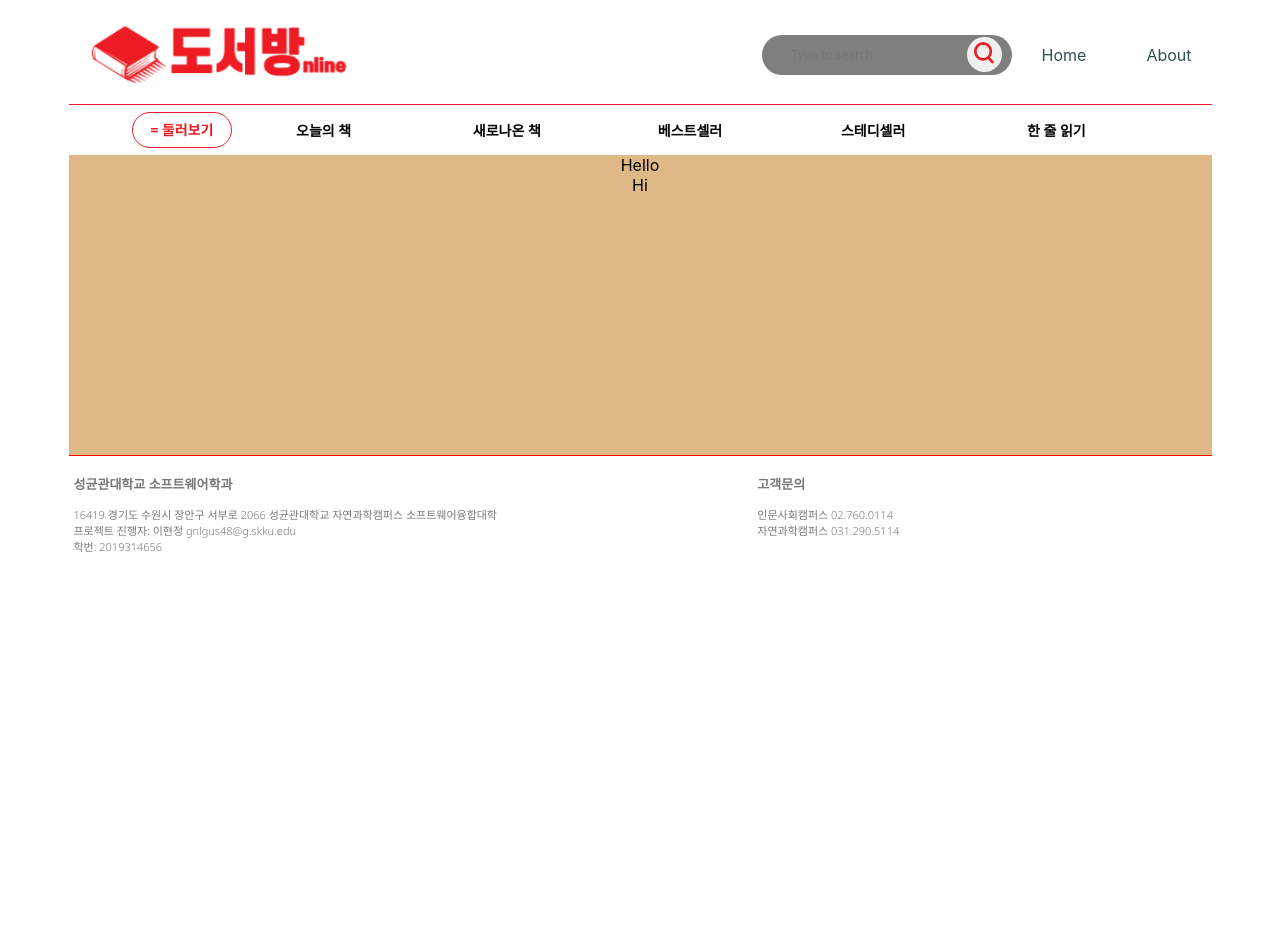
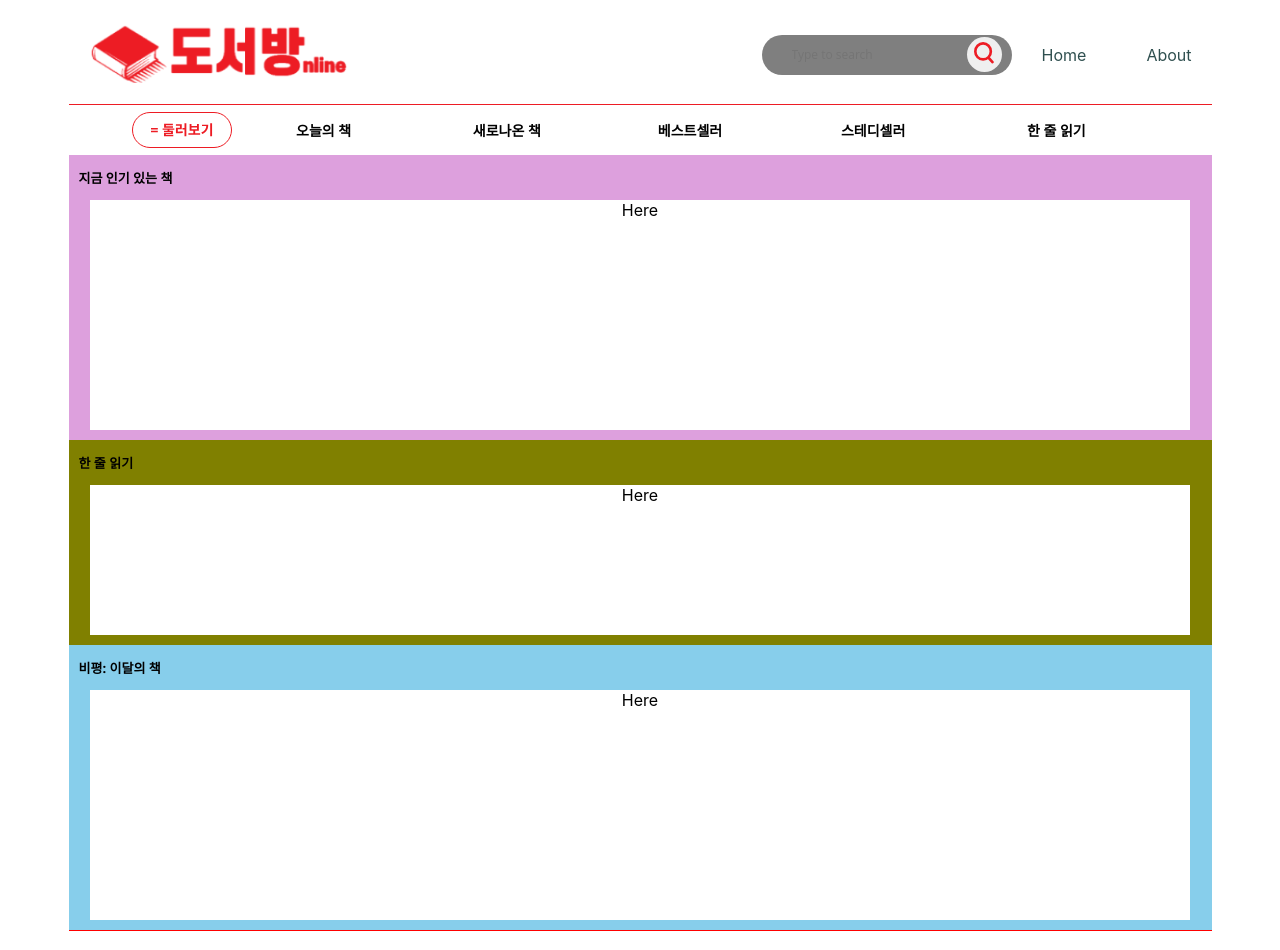
Before and after one commit to hyunjeong408/book-online, a React (Create React App) app: page / in a window 1280 px wide. Shown: the top 950 px of the page. Before the commit the page ends 800 px from the top, so only its background shows below. Built offline with nearby package versions, Linux system fonts and the light colour scheme.

Commit message:
feat: Main blocks 추가 (#4)
* feat: 메인페이지 세블럭 추가

```diff
--- a/src/components/Layout.tsx
+++ b/src/components/Layout.tsx
@@ -2,15 +2,17 @@ import React from "react";
 import './css/Layout.css'
 import Footer from "./Footer";
 import Header from "./Header";
+import PopularBox from "./main-blocks/PopularBox";
+import ReviewBox from "./main-blocks/ReviewBox";
+import SentenceBox from "./main-blocks/SentenceBox";
 
 export default () => {
     return (
         <div className="layout">
             <Header/>
-            <div className="mainBody">
-                Hello<br/>
-                Hi
-            </div>
+            <PopularBox/>
+            <SentenceBox/>
+            <ReviewBox/>
             <Footer/>
         </div>
     );
--- /dev/null
+++ b/src/components/main-blocks/PopularBox.tsx
@@ -0,0 +1,16 @@
+import React from "react";
+import './main-blocks-css/PopularBox.css'
+
+export default () => {
+    return (
+        <div className="popular-box">
+            <p className="box-title">
+                지금 인기 있는 책
+            </p>
+            <div className="books">
+                Here
+            </div>
+
+        </div>
+    )
+}
--- /dev/null
+++ b/src/components/main-blocks/ReviewBox.tsx
@@ -0,0 +1,16 @@
+import React from "react";
+import './main-blocks-css/ReviewBox.css'
+
+export default () => {
+    return (
+        <div className="review-box">
+            <p className="box-title">
+                비평: 이달의 책
+            </p>
+            <div className="book-of-the-month">
+                Here
+            </div>
+
+        </div>
+    )
+}
--- /dev/null
+++ b/src/components/main-blocks/SentenceBox.tsx
@@ -0,0 +1,16 @@
+import React from "react";
+import './main-blocks-css/SentenceBox.css'
+
+export default () => {
+    return (
+        <div className="sentence-box">
+            <p className="box-title">
+                한 줄 읽기
+            </p>
+            <div className="sentences">
+                Here
+            </div>
+
+        </div>
+    )
+}
--- /dev/null
+++ b/src/components/main-blocks/main-blocks-css/PopularBox.css
@@ -0,0 +1,24 @@
+.popular-box{
+    width: 90%;
+    /* height: 300px; */
+    padding: 0 10px 10px;
+    background: plum;
+    box-sizing: border-box;
+    display: flex;
+    flex-direction: column;
+    align-items: center;
+}
+
+p.box-title {
+    width: 100%;
+    text-align: start;
+    font-family: 'Noto Sans';
+    font-size: 13px;
+    font-weight: 700;
+}
+
+div.books{
+    width: 98%;
+    height: 230px;
+    background: white;
+}
--- /dev/null
+++ b/src/components/main-blocks/main-blocks-css/ReviewBox.css
@@ -0,0 +1,24 @@
+.review-box{
+    width: 90%;
+    /* height: 300px; */
+    padding: 0 10px 10px;
+    background: skyblue;
+    box-sizing: border-box;
+    display: flex;
+    flex-direction: column;
+    align-items: center;
+}
+
+p.box-title {
+    width: 100%;
+    text-align: start;
+    font-family: 'Noto Sans';
+    font-size: 13px;
+    font-weight: 700;
+}
+
+div.book-of-the-month{
+    width: 98%;
+    height: 230px;
+    background: white;
+}
--- /dev/null
+++ b/src/components/main-blocks/main-blocks-css/SentenceBox.css
@@ -0,0 +1,24 @@
+.sentence-box{
+    width: 90%;
+    /* height: 300px; */
+    padding: 0 10px 10px;
+    background: olive;
+    box-sizing: border-box;
+    display: flex;
+    flex-direction: column;
+    align-items: center;
+}
+
+p.box-title {
+    width: 100%;
+    text-align: start;
+    font-family: 'Noto Sans';
+    font-size: 13px;
+    font-weight: 700;
+}
+
+div.sentences{
+    width: 98%;
+    height: 150px;
+    background: white;
+}
```
